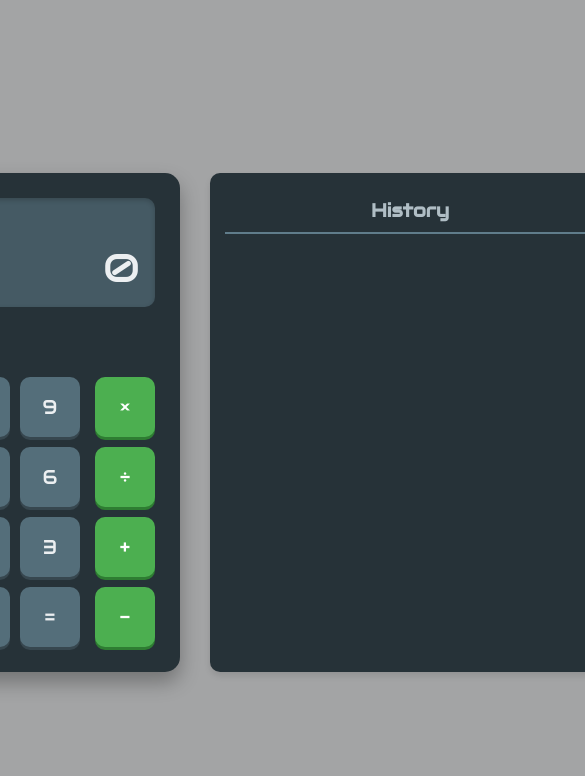
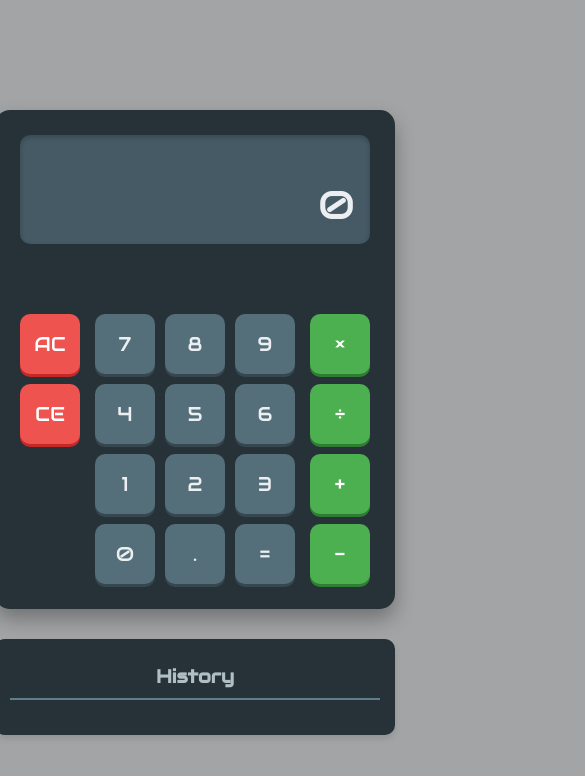
Before and after one commit to olgamitsiuk/sbc-week5-calculator-with-tests, a website with bundled scripts: page public/index.html in a window 390 px wide. Shown: the top 776 px of the page, 585 px wide, since content can reach past the window. Built offline with nearby package versions, Linux system fonts and the light colour scheme; files whose address does not match are found by name.

Commit message:
fix server

```diff
--- a/public/assets/style/style.css
+++ b/public/assets/style/style.css
@@ -202,3 +202,9 @@ button:active {
         transform: translateX(0);
     }
 }
+
+@media (max-width: 768px) {
+    .container {
+        flex-direction: column;
+    }
+}
--- a/server.js
+++ b/server.js
@@ -12,7 +12,7 @@ const api = require("./api");
 app.use("/api", api);
 
 // разрешение забирать статические файлы из папки
-// app.use (express.static("public"));
+app.use (express.static("public"));
 if (process.env.NODE_ENV === 'production') {
 
     app.use(express.static(path.join(__dirname, 'public')));
```
